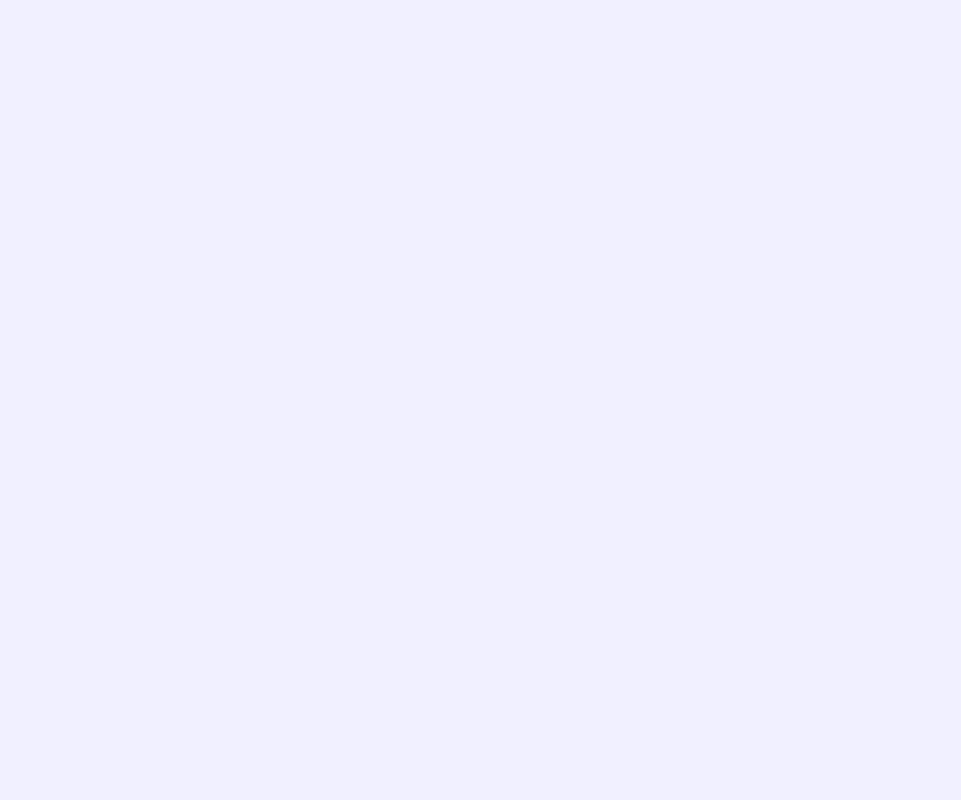
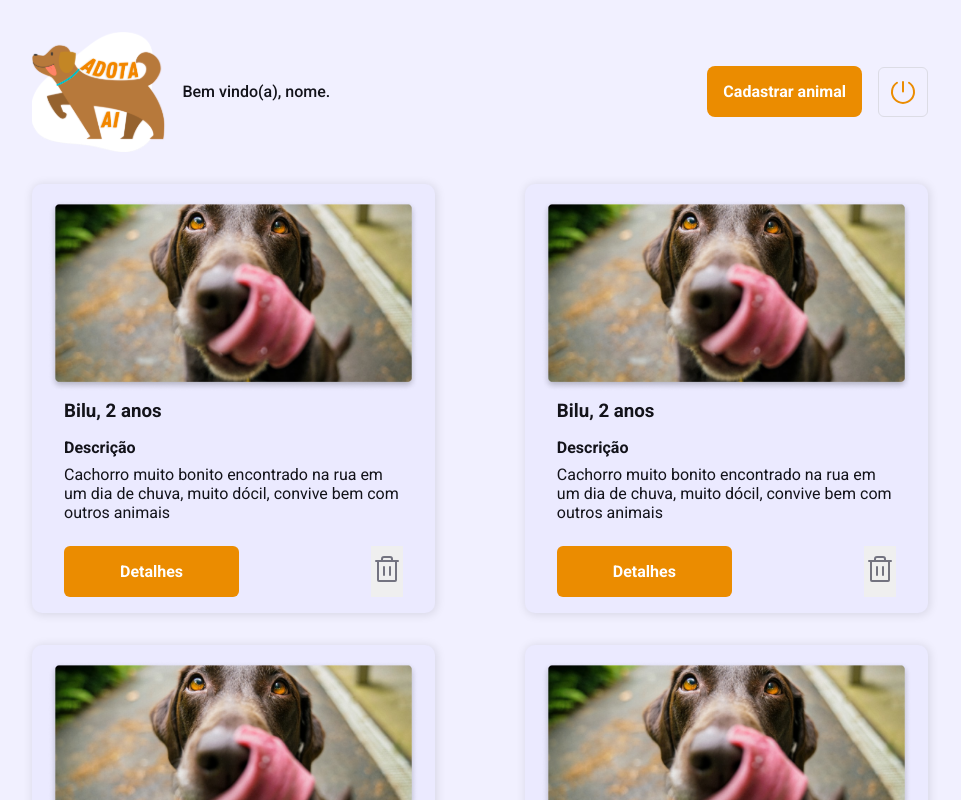
Before and after one commit to PUC-MINAS-POCOS-DE-CALDAS/ppc-cc-2023-2-tai2-noite-adota-ai, a React (Vite) app in the folder web/: page /home in a window 1280 px wide. Before the commit this address had no page. Shown: the top 800 px of the page, without its empty margins (160-1121 px from the left). Built offline with nearby package versions, Linux system fonts and the light colour scheme.

Commit message:
Adoption list page, routes and styles

```diff
--- a/web/src/Router.tsx
+++ b/web/src/Router.tsx
@@ -1,6 +1,7 @@
 import { Route, Routes } from 'react-router-dom'
 import { Login } from './pages/Login'
 import { Register } from './pages/Register'
+import { Home } from './pages/Home'
 
 
 export function Router() {
@@ -8,6 +9,7 @@ export function Router() {
     <Routes>
         <Route path="/" element={<Login />} />
         <Route path="/cadastro" element={<Register />} />
+        <Route path="/home" element={<Home />} />
     </Routes>
   )
 }
--- /dev/null
+++ b/web/src/pages/Home/components/Header/index.tsx
@@ -0,0 +1,25 @@
+import { HeaderContainer, PowerStyled } from "./style";
+
+import logo from '../../../../assets/logo.svg'
+
+
+export function Header(){
+    return(
+        <HeaderContainer>
+            <div className="welcome-header">
+                <img src={logo} />
+                <p>Bem vindo(a), nome.</p>
+            </div>
+            <div className="buttons-container">
+                <button className="button-create">
+                    Cadastrar animal
+                </button>
+                <button className="button-logoff">
+                    <PowerStyled
+                        size={32}
+                    />
+                </button>
+            </div>
+        </HeaderContainer>
+    )
+}
--- /dev/null
+++ b/web/src/pages/Home/components/Header/style.ts
@@ -0,0 +1,78 @@
+import { Power } from "phosphor-react";
+import styled from "styled-components";
+
+export const HeaderContainer = styled.header`
+    display: flex;
+    justify-content: space-between;
+    align-items: center;
+
+    width: 70%;
+
+    padding: 2rem 0;
+
+    .welcome-header {
+        display: flex;
+        align-items: center;
+
+        img {
+            width: 8.4rem;
+        }
+
+        p {
+            margin-left: 1rem;
+            font-weight: 1.5rem;
+            color: ${(props) => props.theme['black-gray']};
+            font-weight: 500;
+        }
+    }
+
+    .buttons-container {
+        display: flex;
+        align-items: center;
+
+        button {
+            margin-left: 1rem;
+        }
+
+        .button-create {
+            border: 0;
+            border-radius: 8px;
+            cursor: pointer;
+
+            padding: 1rem;
+
+            background-color: ${(props) => props.theme.orange};
+            color: ${(props) => props.theme.white};
+            font-weight: bold;
+        }
+
+        .button-logoff {
+            border: 1px solid ${(props) => props.theme['gray-200']};
+            border-radius: 6px;
+            cursor: pointer;
+
+            padding: .5rem;
+
+            background-color: transparent;
+            color: ${(props) => props.theme['black-gray']};
+            font-weight: bold;
+
+            display: flex;
+            align-items: center;
+            justify-content: center;
+        }
+    }
+
+    @media(max-width:767px){
+        width: 100%;
+        flex-direction: column;
+
+        .buttons-container {
+            margin-top: 1rem;
+        }
+    }
+`
+
+export const PowerStyled = styled(Power)`
+    color: ${(props) => props.theme.orange}
+`
--- /dev/null
+++ b/web/src/pages/Home/components/PetCard/index.tsx
@@ -0,0 +1,34 @@
+import { PetCardContainer } from "./style";
+
+import dogImg from '../../../../assets/dog.png'
+import { Trash } from "phosphor-react";
+
+interface PetCardProps {
+    //id: number,
+    name: string,
+    description: string,
+    age: number
+}
+
+export function PetCard({ name, description, age }: PetCardProps){
+    return (
+        <PetCardContainer>
+            <img src={dogImg} />
+            <div className="info-container">
+                <h3>{name}, {age} anos</h3>
+
+                <h4>Descrição</h4>
+                <p>{description}</p>
+            </div>
+            <div className="more-infos">
+                <button className="button-info">Detalhes</button>
+                <button className="button-delete">
+                    <Trash
+                        size={32}
+                        color="#737380"
+                    />
+                </button>
+            </div>
+        </PetCardContainer>
+    )
+}
--- /dev/null
+++ b/web/src/pages/Home/components/PetCard/style.ts
@@ -0,0 +1,65 @@
+import { styled } from "styled-components";
+
+export const PetCardContainer = styled.div`
+    width: 45%;
+    height: auto;
+
+    background-color: ${(props) => props.theme.gray};
+
+    display: flex;
+    flex-direction: column;
+    padding: 1rem;
+
+    border-radius: 10px;
+
+    box-shadow: 1px 1px 10px 1px rgba(0,0,0,0.1);
+
+    .info-container {
+        padding: .5rem 1rem;
+        display: flex;
+        flex-direction: column;
+        color: ${(props) => props.theme['black-gray']};
+
+
+        h4 {
+            margin-top: 1rem;
+        }
+
+        p {
+            margin-top: .5rem;
+            color: ${(props) => props.theme['dark- gray']};
+        }
+    }
+
+    .more-infos {
+        display: flex;
+        justify-content: space-between;
+
+        margin-top: 1rem;
+        padding: 0 1rem;
+        .button-info {
+            border: 0;
+            border-radius: 6px;
+            cursor: pointer;
+
+            padding: 1rem 3.5rem;
+
+            background-color: ${(props) => props.theme.orange};
+            color: ${(props) => props.theme.white};
+            font-weight: bold;
+        }
+
+        .button-delete {
+            border: 0;
+            cursor: pointer;
+        }
+    }
+
+    @media(max-width: 800px){
+        width: 70%;
+    }
+
+    @media(max-width: 767px){
+        width: 100%;
+    }
+`
--- /dev/null
+++ b/web/src/pages/Home/index.tsx
@@ -0,0 +1,33 @@
+import { Header } from "./components/Header";
+import { PetCard } from "./components/PetCard";
+import { AdoptionListContainer, HomeContainer } from "./style";
+
+export function Home(){
+    return(
+        <HomeContainer>
+            <Header />
+            <AdoptionListContainer>
+                <PetCard
+                    name="Bilu"
+                    description="Cachorro muito bonito encontrado na rua em um dia de chuva, muito dócil, convive bem com outros animais"
+                    age={2}
+                />
+                <PetCard
+                    name="Bilu"
+                    description="Cachorro muito bonito encontrado na rua em um dia de chuva, muito dócil, convive bem com outros animais"
+                    age={2}
+                />
+                <PetCard
+                    name="Bilu"
+                    description="Cachorro muito bonito encontrado na rua em um dia de chuva, muito dócil, convive bem com outros animais"
+                    age={2}
+                />
+                <PetCard
+                    name="Bilu"
+                    description="Cachorro muito bonito encontrado na rua em um dia de chuva, muito dócil, convive bem com outros animais"
+                    age={2}
+                />
+            </AdoptionListContainer>
+        </HomeContainer>
+    )
+}
--- /dev/null
+++ b/web/src/pages/Home/style.ts
@@ -0,0 +1,28 @@
+import { styled } from "styled-components";
+
+
+export const HomeContainer = styled.main`
+    width: 100%;
+
+    display: flex;
+    flex-direction: column;
+    align-items: center;
+
+`
+
+export const AdoptionListContainer = styled.section `
+    max-width: 70%;
+
+    display: flex;
+    justify-content: space-between;
+
+    flex-wrap: wrap;
+
+    gap: 2rem;
+
+    @media(max-width: 800px){
+        flex-direction: column;
+        align-items: center;
+    }
+
+`
```
Also changed, not shown: web/src/assets/dog.png (added).
